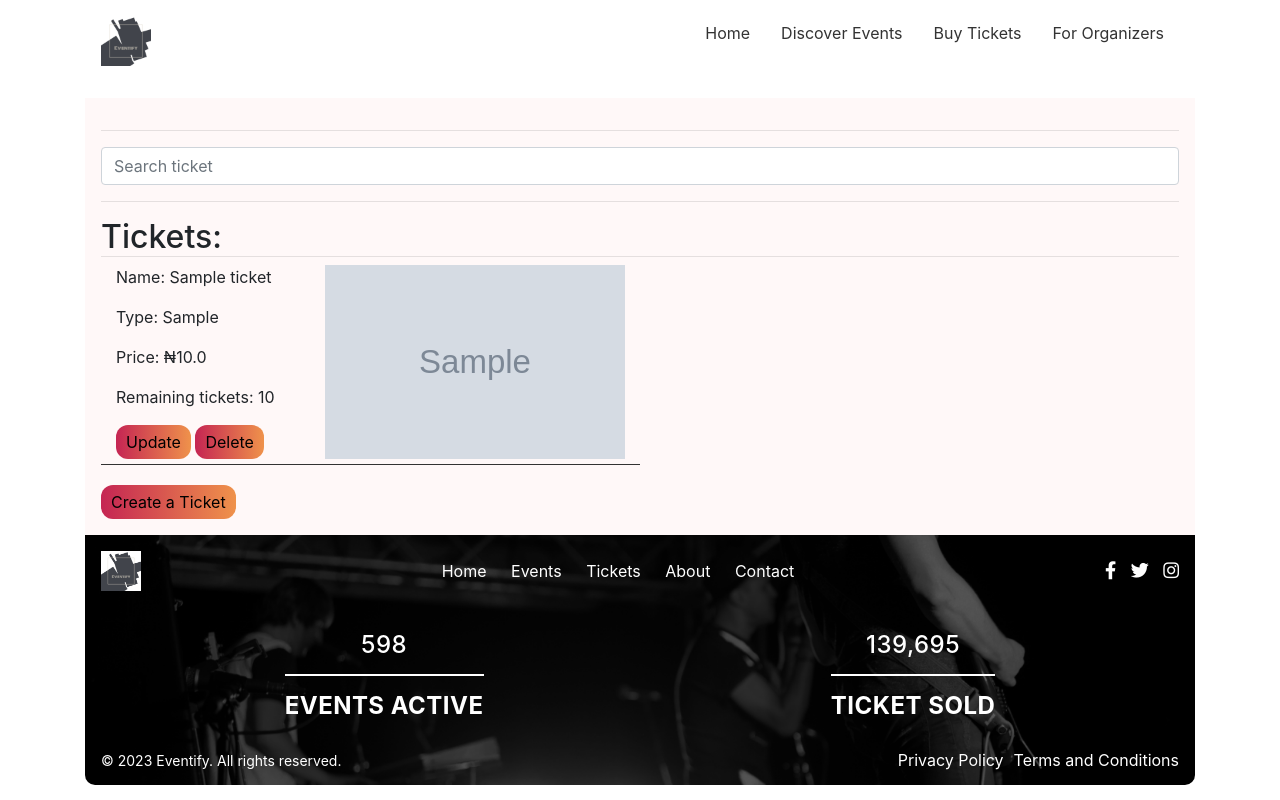
After one commit to CrimsonKarma44/Eventify, a Django app: page /get_tickets/1/ in a window 1280 px wide. The commit adds this page. Run offline with Django 4.2, Linux system fonts and the light colour scheme; tables that the repository leaves empty hold one stand-in row (values such as "Sample post"); grey boxes marked "Sample" are stand-in pictures.

Commit message:
adding tickets creation and update

```diff
--- a/Porfolio/Eventify/urls.py
+++ b/Porfolio/Eventify/urls.py
@@ -13,5 +13,7 @@ urlpatterns = [
     path('event/create/', views.create_event, name='create-event'),
     path('event/update/<int:id>', views.updateEvent, name='updateEvent'),
     path('logout/', views.logout_view, name='logout'),
-    path('all_events/', views.allEvents, name='all_events')
+    path('all_events/', views.allEvents, name='all_events'),
+    path('get_tickets/<int:id>/', views.eventTickets, name='viewEventTickets'),
+
 ]
--- a/Porfolio/Eventify/views.py
+++ b/Porfolio/Eventify/views.py
@@ -145,3 +145,10 @@ def allEvents(request):
 
 def updateEvent(request, id):
     return HttpResponse('Update event')
+
+def eventTickets(request, id):
+    title = 'Tickets'
+    tickets = Ticket.objects.filter(event_id=id)
+    event = Event.objects.get(id=id)
+    context = {'tickets': tickets, 'title': title, 'event':event}
+    return render(request, 'eventTickets.html', context)
--- a/Porfolio/Ticket/urls.py
+++ b/Porfolio/Ticket/urls.py
@@ -5,5 +5,8 @@ app_name = 'ticket'
 
 urlpatterns = [
     path('<int:id>/purchase/', views.purchaseTicket, name='ticket_purchase'),
-    path('tickets/all', views.allTickets, name='all_tickets')
+    path('tickets/all', views.allTickets, name='all_tickets'),
+    path('create/<str:event_name>/', views.create_ticket, name='create_ticket'),
+    path('update/<int:id>/', views.update_ticket, name='update_ticket'),
+    path('delete/<int:id>/', views.delete_ticket, name='delete_ticket'),
 ]
--- a/Porfolio/static/style/style.css
+++ b/Porfolio/static/style/style.css
@@ -194,6 +194,14 @@
     padding: 5px 10px;
     color: #000;
 }
+.create-ticket{
+    background: linear-gradient(270deg, #EF924B 0%, #C52553 100%);
+    border-radius: 12px;
+    padding: 5px 10px;
+    color: #000;
+    margin-top: 15px;
+}
+
 .ticket-main{
     display: flex;
     justify-content: space-between;
--- /dev/null
+++ b/Porfolio/templates/eventTickets.html
@@ -0,0 +1,35 @@
+{% extends 'main.html' %} {% block content %}
+<div>
+
+   <hr />
+   <div class="form-group">
+      <input type="text" class="form-control" id="search-ticket" placeholder="Search ticket" />
+   </div>
+   <hr />
+   <h2 class="tickets-heading">Tickets:</h2>
+   <div class="allticket-main">
+       {% for ticket in tickets %}
+          <div class="col-xs-12 col-md-6 col-sm-12 inside-allticket ">
+             <div class="allticket-left">
+                <p>Name: {{ ticket.name }}</p>
+                <p>Type: {{ ticket.ticket_type }}</p>
+                <p>Price: &#x20a6;{{ ticket.price }}</p>
+                <p>Remaining tickets: {{ ticket.quantity_available }}</p>
+                {% if ticket.quantity_available > 0 %}
+                   <a type="button" class="purchase-button" href="{% url 'ticket:update_ticket' id=ticket.id %}">Update</a>
+                   <a type="button" class="purchase-button" href="{% url 'ticket:delete_ticket' id=ticket.id %}">Delete</a>
+                {% else %}
+                   <p>Sold Out</p>
+                {% endif %}
+             </div>
+             <div class="allticket-right" style="background-image:url('{{ticket.event_id.img.url}}');">
+                {% comment %} <img src="{% url 'event.img.url' %}" /> {% endcomment %}
+             </div>
+          </div>
+       {% empty %}
+          <p>No tickets available for this event.</p>
+       {% endfor %}
+   </div>
+   <a type="button" class="create-ticket" href="{% url 'ticket:create_ticket' event_name=event.name %}">Create a Ticket</a>
+</div>
+{% endblock %}
--- a/Porfolio/templates/main.html
+++ b/Porfolio/templates/main.html
@@ -49,6 +49,9 @@
               >
             </li>
             {% if user.is_authenticated %}
+            <li class="menu-item">
+              <a href="{% url 'myEvents' %}" class="menu-link">My Events</a>
+            </li>
             <li class="menu-item">
               <a href="{% url 'logout' %}" class="menu-link">Logout</a>
             </li>
--- a/Porfolio/templates/myEvents.html
+++ b/Porfolio/templates/myEvents.html
@@ -28,6 +28,11 @@
             Edit event
             </a>
           </button>
+          <button class="buy" >
+            <a href="{% url 'viewEventTickets' id=event.id %}">
+            View Tickets
+            </a>
+          </button>
         </div>
       </div>
       {% empty %}
```
Also changed, not shown: Porfolio/Ticket/forms.py (added, +12 -0 lines), Porfolio/Ticket/views.py (+42 -1 lines), Porfolio/templates/create_ticket.html (added, +18 -0 lines), Porfolio/templates/update_ticket.html (added, +18 -0 lines), Porfolio/media/banner/party.jpeg (added).
